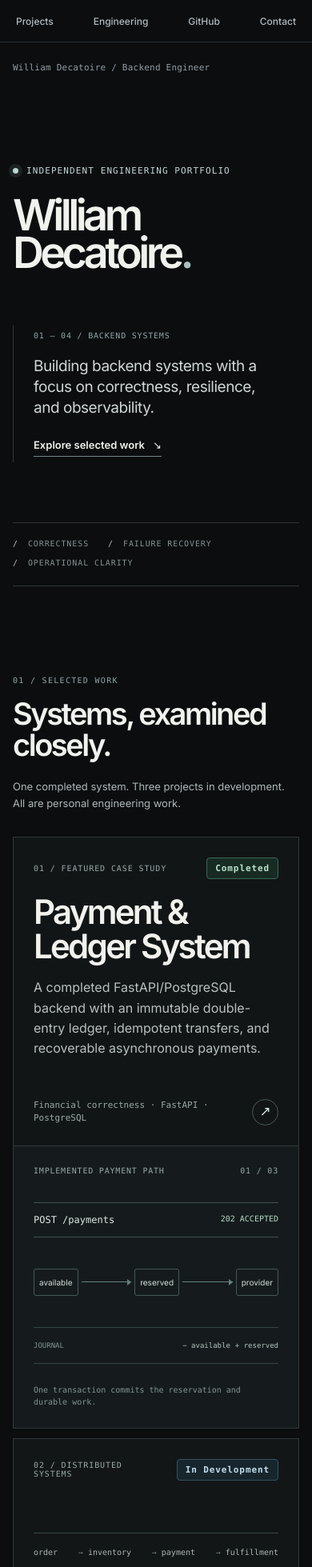
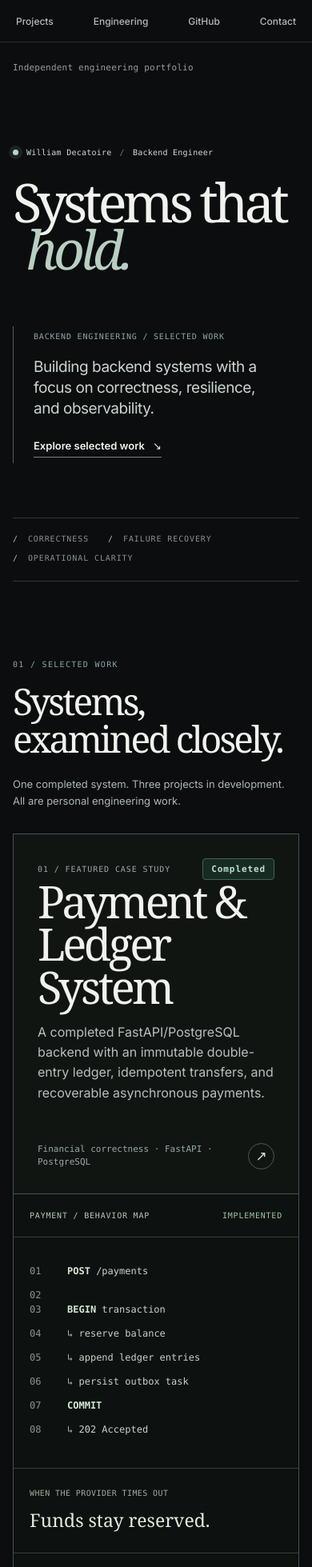
Before and after one commit to WYLLLY/portfolio, a Next.js app: page / in a window 390 px wide. Shown: the part 41-2000 px from the top of the page at 80% size. Built offline with nearby package versions, Linux system fonts and the light colour scheme; no server answers.

Commit message:
feat: refine editorial portfolio and payment demo

```diff
--- a/src/app/globals.css
+++ b/src/app/globals.css
@@ -146,7 +146,7 @@ h1, h2, h3, p { margin-top: 0; }
 .home-page { --home-paper: #f1f2ee; --home-muted: #aeb7b9; --home-line: #30383a; }
 .home-page .shell { width: min(100% - 72px, 1200px); }
 .home-hero { padding-top: 34px; }
-.home-hero-topline, .home-hero-kicker, .home-rail-label, .home-hero-baseline, .home-section-index, .home-project-overline, .home-card-overline, .home-production-heading, .home-project-foot, .home-preview-head, .home-preview-request, .home-preview-journal, .home-preview-caption, .home-project-disclaimer {
+.home-hero-topline, .home-hero-kicker, .home-rail-label, .home-hero-baseline, .home-section-index, .home-project-overline, .home-card-overline, .home-production-heading, .home-project-foot, .home-preview-head, .home-preview-caption, .home-project-disclaimer {
   font-family: ui-monospace, SFMono-Regular, Menlo, Monaco, Consolas, monospace;
 }
 .home-hero-topline { display: flex; justify-content: space-between; gap: 20px; color: var(--subtle); font-size: 11px; letter-spacing: .02em; }
@@ -154,8 +154,6 @@ h1, h2, h3, p { margin-top: 0; }
 .home-hero-kicker { display: flex; align-items: center; gap: 10px; margin-bottom: 40px; color: #c3d5d6; font-size: 11px; text-transform: uppercase; letter-spacing: .1em; }
 .home-kicker-mark { width: 7px; height: 7px; border-radius: 50%; background: #b9d4d1; box-shadow: 0 0 0 5px #b9d4d11a; }
 .home-hero h1 { margin: 0; color: var(--home-paper); font-size: clamp(76px, 9.4vw, 142px); line-height: .87; letter-spacing: -.085em; font-weight: 600; }
-.home-hero h1 > span { display: block; }
-.home-title-period { color: #a9c0be; }
 .home-hero-position { align-self: end; padding: 0 0 7px 25px; border-left: 1px solid var(--home-line); }
 .home-rail-label { color: #91a6a7; font-size: 10px; letter-spacing: .08em; }
 .home-hero-position p { margin: 29px 0 31px; max-width: 305px; color: #d0d6d5; font-size: clamp(19px, 2vw, 24px); line-height: 1.37; letter-spacing: -.025em; }
@@ -182,14 +180,6 @@ h1, h2, h3, p { margin-top: 0; }
 .home-project-link:hover .home-link-arrow { transform: translate(3px, -3px); border-color: #adcbca; }
 .home-ledger-preview { display: flex; flex-direction: column; min-width: 0; padding: clamp(29px, 3.5vw, 50px); border-left: 1px solid var(--home-line); background: #151b1c; }
 .home-preview-head { display: flex; justify-content: space-between; gap: 10px; color: #95a7a7; font-size: 10px; letter-spacing: .08em; }
-.home-preview-request { display: flex; justify-content: space-between; gap: 10px; margin-top: 58px; padding: 14px 0; border-top: 1px solid #405052; border-bottom: 1px solid #405052; color: #e0e9e6; font-size: 12px; }
-.home-preview-request span:last-child { color: #b1d9c2; font-size: 10px; }
-.home-preview-flow { display: flex; align-items: center; justify-content: space-between; gap: 8px; margin: 39px 0; color: #d3ddda; font-size: 12px; }
-.home-preview-flow span { padding: 12px 10px; border: 1px solid #455657; border-radius: 3px; }
-.home-preview-flow i { flex: 1; height: 1px; min-width: 8px; background: #638181; position: relative; }
-.home-preview-flow i::after { content: ""; position: absolute; top: -3px; right: 0; border-top: 4px solid transparent; border-bottom: 4px solid transparent; border-left: 5px solid #638181; }
-.home-preview-journal { display: grid; grid-template-columns: 1fr auto auto; gap: 13px; padding: 17px 0; border-top: 1px solid #364446; border-bottom: 1px solid #364446; color: #b3c2be; font-size: 10px; }
-.home-preview-journal span:first-child { color: #819493; }
 .home-preview-caption { margin-top: auto; padding-top: 25px; color: #829393; font-size: 10px; line-height: 1.5; }
 .home-order-project, .home-ai-project { grid-column: span 7; display: flex; flex-direction: column; min-height: 420px; padding: clamp(27px, 3vw, 42px); background: #121617; }
 .home-ai-project { grid-column: span 5; background: #161a1b; }
@@ -231,7 +221,6 @@ h1, h2, h3, p { margin-top: 0; }
   .home-featured-project { grid-template-columns: 1fr; }
   .home-featured-copy { min-height: 350px; }
   .home-ledger-preview { border-left: 0; border-top: 1px solid var(--home-line); }
-  .home-preview-request { margin-top: 34px; }
   .home-order-project, .home-ai-project { grid-column: span 6; }
   .home-order-graphic { flex-wrap: wrap; margin: 60px 0 44px; }
   .home-production-body { gap: 20px; }
@@ -268,10 +257,6 @@ h1, h2, h3, p { margin-top: 0; }
   .home-featured-copy { min-height: 385px; padding: 25px; }
   .home-featured-copy h3 { font-size: 42px; }
   .home-ledger-preview { padding: 25px; }
-  .home-preview-request { flex-wrap: wrap; }
-  .home-preview-flow { gap: 4px; font-size: 10px; }
-  .home-preview-flow span { padding: 10px 6px; }
-  .home-preview-journal { gap: 6px; font-size: 9px; }
   .home-order-project, .home-ai-project { padding: 25px; }
   .home-order-graphic { font-size: 10px; }
   .home-order-graphic span + span::before { margin-right: 6px; }
@@ -287,7 +272,7 @@ h1, h2, h3, p { margin-top: 0; }
 .ledger-back { margin-top: 38px; }
 .ledger-back span, .ledger-bottom-link span { font-size: 18px; }
 .ledger-hero { display: grid; grid-template-columns: minmax(0, 1.65fr) minmax(220px, .35fr); gap: clamp(45px, 7vw, 100px); padding: 102px 0 91px; }
-.ledger-kicker, .ledger-hero-aside > div > span:first-child, .ledger-section-index, .ledger-fact-strip span, .ledger-explorer-topline, .ledger-node-number, .ledger-node-detail > span, .ledger-small-label, .ledger-scenario-lead > span, .ledger-scenario-outcome span, .ledger-explorer-note, .ledger-decision-number, .ledger-decision > div > span, .ledger-test-count > span, .ledger-test-count small, .ledger-evidence-list > div > span, .ledger-evidence-footnote { font-family: ui-monospace, SFMono-Regular, Menlo, Monaco, Consolas, monospace; }
+.ledger-kicker, .ledger-hero-aside > div > span:first-child, .ledger-section-index, .ledger-fact-strip span, .ledger-explorer-topline, .ledger-node-number, .ledger-node-detail > span, .ledger-small-label, .ledger-scenario-lead > span, .ledger-explorer-note, .ledger-decision-number, .ledger-decision > div > span, .ledger-test-count > span, .ledger-test-count small, .ledger-evidence-list > div > span, .ledger-evidence-footnote { font-family: ui-monospace, SFMono-Regular, Menlo, Monaco, Consolas, monospace; }
 .ledger-kicker { margin: 0 0 32px; color: #9db9b2; font-size: 11px; letter-spacing: .12em; }
 .ledger-hero h1 { margin: 0; color: var(--ledger-paper); font-size: clamp(61px, 8.8vw, 126px); font-weight: 580; letter-spacing: -.085em; line-height: .93; }
 .ledger-hero h1 em, .ledger-intro h2 em, .ledger-evidence h2 em { color: #bbccc3; font-family: Georgia, "Times New Roman", serif; font-size: .85em; font-weight: 400; letter-spacing: -.07em; }
@@ -339,13 +324,9 @@ h1, h2, h3, p { margin-top: 0; }
 .ledger-scenario-result { display: grid; grid-template-columns: .55fr 1fr; gap: 35px; margin: 0 38px; padding: 32px 0 30px; border-top: 1px solid #425149; }
 .ledger-scenario-lead > span { color: #9fbba7; font-size: 10px; letter-spacing: .09em; }
 .ledger-scenario-lead h4 { margin: 18px 0 0; color: #eaf0e8; font-size: clamp(27px, 3.6vw, 46px); line-height: 1.08; letter-spacing: -.052em; font-weight: 550; }
-.ledger-scenario-result ol { margin: 0; padding: 0; list-style: none; counter-reset: steps; }
-.ledger-scenario-result li { display: grid; grid-template-columns: 28px 1fr; gap: 13px; padding: 11px 0; color: #bccac0; font-size: 13px; line-height: 1.55; counter-increment: steps; }
-.ledger-scenario-result li::before { content: "0" counter(steps); color: #8ca898; font-family: ui-monospace, SFMono-Regular, Menlo, Monaco, Consolas, monospace; font-size: 10px; }
-.ledger-scenario-outcome { grid-column: 1 / -1; display: flex; flex-wrap: wrap; align-items: baseline; gap: 15px; margin: 4px 0 0; padding: 17px 20px; border: 1px solid #4b6152; background: #1c2b22; color: #dcead9; font-size: 14px; }
-.ledger-scenario-outcome span { color: #94b49a; font-size: 10px; letter-spacing: .07em; }
-.ledger-explorer[data-scenario="failure"] .ledger-scenario-outcome { border-color: #695e4e; background: #29251e; color: #f0dfc8; }
-.ledger-explorer[data-scenario="timeout"] .ledger-scenario-outcome { border-color: #6a674f; background: #29291d; color: #ede6ba; }
+.ledger-scenario-explanation { margin: 0; padding: 0; list-style: none; counter-reset: steps; }
+.ledger-scenario-explanation li { display: grid; grid-template-columns: 28px 1fr; gap: 13px; padding: 11px 0; color: #bccac0; font-size: 13px; line-height: 1.55; counter-increment: steps; }
+.ledger-scenario-explanation li::before { content: "0" counter(steps); color: #8ca898; font-family: ui-monospace, SFMono-Regular, Menlo, Monaco, Consolas, monospace; font-size: 10px; }
 .ledger-explorer-note { margin: 0; padding: 0 38px 30px; color: #849b8f; font-size: 10px; line-height: 1.6; }
 .ledger-decision-list { border-top: 1px solid var(--ledger-line); }
 .ledger-decision { display: grid; grid-template-columns: 40px 1.1fr 1fr 1fr; gap: 25px; padding: 31px 0 37px; border-bottom: 1px solid var(--ledger-line); }
@@ -401,7 +382,6 @@ h1, h2, h3, p { margin-top: 0; }
   .ledger-node-detail { grid-template-columns: 1fr; gap: 8px; padding: 2px 24px 27px; }
   .ledger-scenario-header { padding: 30px 24px 25px; }
   .ledger-scenario-result { grid-template-columns: 1fr; gap: 22px; margin: 0 24px; }
-  .ledger-scenario-outcome { grid-column: 1; }
   .ledger-explorer-note { padding: 0 24px 26px; }
   .ledger-evidence-grid { grid-template-columns: 1fr; }
   .ledger-test-count { min-height: 310px; border-right: 0; border-bottom: 1px solid var(--ledger-line); }
@@ -420,3 +400,91 @@ h1, h2, h3, p { margin-top: 0; }
   .ledger-decision { grid-template-columns: 28px 1fr; gap: 13px; }
   .ledger-decision h3, .ledger-decision > div:first-of-type, .ledger-decision > div:last-of-type { grid-column: 2; }
 }
+
+/* A more editorial rhythm for the two featured surfaces. */
+.home-page { --editorial-serif: "Iowan Old Style", "Baskerville", Georgia, serif; }
+.home-hero-grid { grid-template-columns: minmax(0, 1.5fr) minmax(260px, .55fr); min-height: 535px; padding-bottom: 62px; }
+.home-hero-kicker { margin-bottom: 27px; color: #d1dcd7; font-size: 12px; letter-spacing: .025em; text-transform: none; }
+.home-kicker-separator { color: #6e8780; }
+.home-hero h1 { font-family: var(--editorial-serif); font-size: clamp(95px, 11vw, 159px); font-weight: 400; letter-spacing: -.075em; line-height: .88; }
+.home-hero h1 em { display: block; margin-left: .54em; color: #b9cfc1; font-weight: 400; }
+.home-hero-position { border-left-color: #526259; }
+.home-hero-position p { color: #cbd5cf; }
+.home-projects { padding-top: 116px; }
+.home-section-header h2 { font-family: var(--editorial-serif); font-size: clamp(46px, 6vw, 82px); font-weight: 400; letter-spacing: -.063em; }
+.home-featured-project { grid-template-columns: minmax(0, .96fr) minmax(0, 1.04fr); min-height: 515px; border-color: #46534d; background: #111512; }
+.home-featured-copy { padding: clamp(30px, 4vw, 58px); }
+.home-featured-copy h3 { max-width: 520px; font-family: var(--editorial-serif); font-size: clamp(58px, 6vw, 92px); font-weight: 400; line-height: .95; letter-spacing: -.063em; }
+.home-ledger-preview { padding: 0; border-left-color: #46534d; background: #0d110f; }
+.home-preview-head { padding: 21px 27px; border-bottom: 1px solid #354039; color: #b8c7bb; }
+.home-preview-head span:last-child { color: #9ec8aa; }
+.home-preview-code { padding: 33px 27px 27px; border-bottom: 1px solid #354039; }
+.home-preview-code > div { display: grid; grid-template-columns: 31px minmax(0, 1fr); gap: 16px; min-height: 30px; color: #87988d; font: 12px/1.5 ui-monospace, SFMono-Regular, Menlo, Monaco, Consolas, monospace; }
+.home-preview-code code { color: #c6d3c9; font: inherit; white-space: pre-wrap; }
+.home-preview-code b { color: #d6e9d7; font-weight: 600; }
+.home-preview-code i { color: #9fbbaa; font-style: normal; }
+.home-preview-code-gap { min-height: 17px !important; }
+.home-preview-state { display: flex; flex-wrap: wrap; align-items: baseline; justify-content: space-between; gap: 12px; padding: 25px 27px; border-bottom: 1px solid #354039; }
+.home-preview-state span { color: #9daf9f; font: 10px ui-monospace, SFMono-Regular, Menlo, Monaco, Consolas, monospace; letter-spacing: .04em; }
+.home-preview-state strong { color: #e4e9dc; font-family: var(--editorial-serif); font-size: clamp(23px, 2vw, 32px); font-weight: 400; }
+.home-preview-caption { margin-top: auto; padding: 20px 27px 25px; color: #93a79a; }
+.home-order-project, .home-ai-project { border-color: #323b35; background: transparent; }
+.home-order-project { padding-left: 0; border-left: 0; border-right: 0; border-bottom: 0; }
+.home-ai-project { background: #151a16; }
+.home-card-bottom h3, .home-production-body h3 { font-family: var(--editorial-serif); font-size: clamp(34px, 3.5vw, 48px); font-weight: 400; letter-spacing: -.06em; }
+.home-production-project { border-color: #323b35; background: #101310; }
+.home-contact h2 { font-family: var(--editorial-serif); font-size: clamp(68px, 8vw, 115px); font-weight: 400; letter-spacing: -.07em; }
+.home-contact h2 em { color: #bad0c1; }
+.ledger-hero h1 { font-family: "Iowan Old Style", "Baskerville", Georgia, serif; font-size: clamp(67px, 8vw, 115px); font-weight: 400; letter-spacing: -.068em; }
+.ledger-hero h1 em { font-size: 1em; }
+.ledger-intro h2, .ledger-section-heading h2, .ledger-boundaries h2 { font-family: "Iowan Old Style", "Baskerville", Georgia, serif; font-weight: 400; letter-spacing: -.061em; }
+.ledger-intro h2 em, .ledger-evidence h2 em { font-size: 1em; }
+.ledger-scenario-result { grid-template-columns: minmax(0, .67fr) minmax(0, 1.33fr); column-gap: 50px; row-gap: 28px; }
+.ledger-scenario-lead h4 { font-family: "Iowan Old Style", "Baskerville", Georgia, serif; font-size: clamp(34px, 4vw, 57px); font-weight: 400; }
+.ledger-scenario-lead p { max-width: 270px; margin: 20px 0 0; color: #9fb1a6; font-size: 13px; line-height: 1.55; }
+.ledger-scenario-demo { min-width: 0; border: 1px solid #4c5b50; background: #0d130f; }
+.ledger-demo-chrome { display: flex; justify-content: space-between; flex-wrap: wrap; gap: 8px 15px; padding: 14px 17px; border-bottom: 1px solid #344238; color: #a6beab; font: 10px ui-monospace, SFMono-Regular, Menlo, Monaco, Consolas, monospace; letter-spacing: .06em; }
+.ledger-demo-chrome i { display: inline-block; width: 6px; height: 6px; margin-right: 8px; border-radius: 50%; background: #9cbe9f; }
+.ledger-scenario-result .ledger-demo-lines { margin: 0; padding: 24px 17px 22px; list-style: none; }
+.ledger-demo-lines li { display: grid; grid-template-columns: 28px minmax(0, 1fr); gap: 10px; padding: 0 0 13px; color: #849b8c; font: 12px/1.4 ui-monospace, SFMono-Regular, Menlo, Monaco, Consolas, monospace; }
+.ledger-demo-lines li:last-child { padding-bottom: 0; }
+.ledger-demo-lines li::before { content: none; }
+.ledger-demo-lines code { color: #d4e1d2; font: inherit; white-space: pre-wrap; }
+.ledger-demo-lines li:nth-child(4) code { color: #c6dba9; }
+.ledger-explorer[data-scenario="timeout"] .ledger-demo-lines li:nth-child(4) code { color: #e9dfa9; }
+.ledger-demo-state { display: flex; flex-wrap: wrap; align-items: baseline; justify-content: space-between; gap: 10px; padding: 17px; border-top: 1px solid #344238; color: #a4b6a3; font: 10px ui-monospace, SFMono-Regular, Menlo, Monaco, Consolas, monospace; }
+.ledger-demo-state strong { color: #d4e8d1; font-size: 12px; font-weight: 500; }
+.ledger-explorer[data-scenario="failure"] .ledger-demo-state strong { color: #efddc6; }
+.ledger-explorer[data-scenario="timeout"] .ledger-demo-state strong { color: #e9dfa9; }
+.ledger-scenario-result .ledger-scenario-explanation { grid-column: 1 / -1; display: grid; grid-template-columns: repeat(3, 1fr); gap: 25px; padding-top: 25px; border-top: 1px solid #425149; }
+.ledger-scenario-result .ledger-scenario-explanation li { display: block; padding: 0; }
+.ledger-scenario-explanation li::before { display: block; margin-bottom: 12px; }
+
+@media (max-width: 900px) {
+  .home-hero-grid { grid-template-columns: minmax(0, 1.45fr) minmax(220px, .55fr); }
+  .home-hero h1 { font-size: clamp(79px, 10vw, 110px); }
+  .home-featured-project { grid-template-columns: 1fr; }
+  .home-ledger-preview { border-left: 0; border-top: 1px solid #46534d; }
+}
+@media (max-width: 700px) {
+  .home-hero-grid { min-height: 0; padding: 94px 0 68px; }
+  .home-hero h1 { font-size: clamp(75px, 15vw, 110px); }
+  .home-hero h1 em { margin-left: .24em; }
+  .home-projects { padding-top: 98px; }
+  .home-featured-copy { min-height: 355px; }
+  .home-order-project { padding-left: 27px; border: 1px solid #323b35; }
+  .ledger-scenario-result { grid-template-columns: 1fr; }
+  .ledger-scenario-result .ledger-scenario-explanation { grid-column: 1; grid-template-columns: 1fr; gap: 17px; }
+  .ledger-scenario-lead p { max-width: 450px; }
+}
+@media (max-width: 420px) {
+  .home-hero h1 { font-size: clamp(67px, 16vw, 75px); }
+  .home-hero-kicker { font-size: 10px; }
+  .home-featured-copy h3 { font-size: 56px; }
+  .home-order-project { padding-left: 25px; }
+  .home-preview-code { padding-inline: 20px; }
+  .home-preview-head, .home-preview-state, .home-preview-caption { padding-inline: 20px; }
+  .ledger-hero h1 { font-size: 59px; }
+  .ledger-demo-chrome, .ledger-demo-state { font-size: 11px; }
+  .ledger-demo-lines li { font-size: 12px; }
+}
--- a/src/app/page.tsx
+++ b/src/app/page.tsx
@@ -10,16 +10,16 @@ export default function Home() {
     <main id="main" className="home-page">
       <section className="home-hero shell" aria-labelledby="home-title">
         <div className="home-hero-topline">
-          <span>William Decatoire / Backend Engineer</span>
+          <span>Independent engineering portfolio</span>
           <span>Selected work · 2026</span>
         </div>
         <div className="home-hero-grid">
           <div className="home-hero-identity">
-            <p className="home-hero-kicker"><span className="home-kicker-mark" />Independent engineering portfolio</p>
-            <h1 id="home-title">William<span>Decatoire<span className="home-title-period">.</span></span></h1>
+            <p className="home-hero-kicker"><span className="home-kicker-mark" />William Decatoire <span className="home-kicker-separator">/</span> Backend Engineer</p>
+            <h1 id="home-title">Systems that<br /><em>hold.</em></h1>
           </div>
           <div className="home-hero-position">
-            <span className="home-rail-label">01 — 04 / BACKEND SYSTEMS</span>
+            <span className="home-rail-label">BACKEND ENGINEERING / SELECTED WORK</span>
             <p>{site.headline}</p>
             <a href="#projects" className="home-inline-link">Explore selected work <span aria-hidden="true">↘</span></a>
           </div>
@@ -47,11 +47,19 @@ export default function Home() {
               <div className="home-project-foot"><span>Financial correctness · FastAPI · PostgreSQL</span><span className="home-link-arrow" aria-hidden="true">↗</span></div>
             </div>
             <div className="home-ledger-preview" aria-hidden="true">
-              <div className="home-preview-head"><span>IMPLEMENTED PAYMENT PATH</span><span>01 / 03</span></div>
-              <div className="home-preview-request"><span>POST /payments</span><span>202 ACCEPTED</span></div>
-              <div className="home-preview-flow"><span>available</span><i /><span>reserved</span><i /><span>provider</span></div>
-              <div className="home-preview-journal"><span>JOURNAL</span><span>− available</span><span>+ reserved</span></div>
-              <div className="home-preview-caption">One transaction commits the reservation and durable work.</div>
+              <div className="home-preview-head"><span>PAYMENT / BEHAVIOR MAP</span><span>IMPLEMENTED</span></div>
+              <div className="home-preview-code">
+                <div><span>01</span><code><b>POST</b> /payments</code></div>
+                <div className="home-preview-code-gap"><span>02</span><code> </code></div>
+                <div><span>03</span><code><b>BEGIN</b> transaction</code></div>
+                <div><span>04</span><code><i>↳</i> reserve balance</code></div>
+                <div><span>05</span><code><i>↳</i> append ledger entries</code></div>
+                <div><span>06</span><code><i>↳</i> persist outbox task</code></div>
+                <div><span>07</span><code><b>COMMIT</b></code></div>
+                <div><span>08</span><code><i>↳</i> 202 Accepted</code></div>
+              </div>
+              <div className="home-preview-state"><span>WHEN THE PROVIDER TIMES OUT</span><strong>Funds stay reserved.</strong></div>
+              <div className="home-preview-caption">Simplified behavior map, based on the implemented payment path. Not a captured log.</div>
             </div>
           </Link>
 
```
Also changed, not shown: src/components/PaymentArchitecture.tsx (+14 -4 lines).
